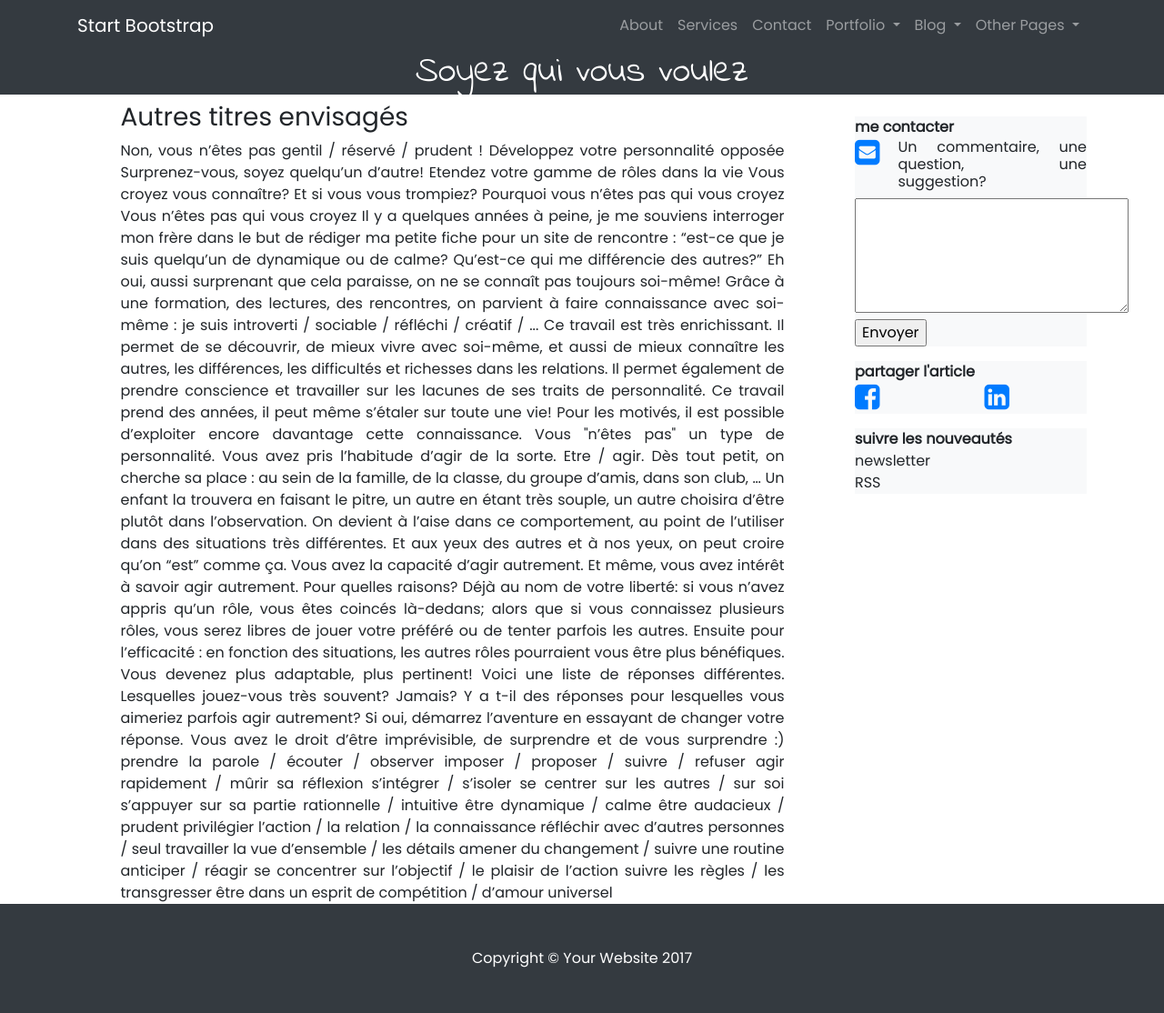
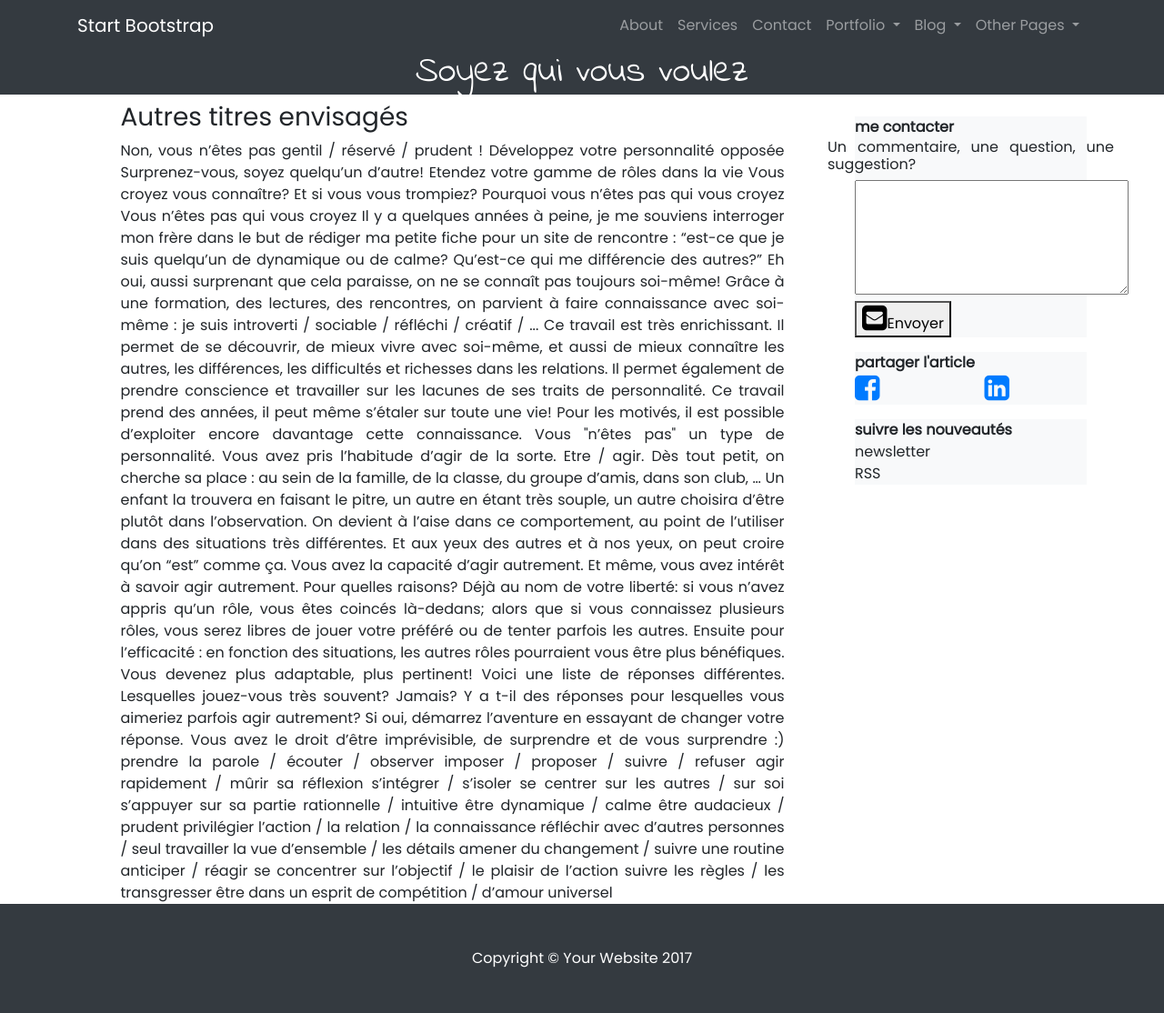
Before and after one commit to OrgaEvolutions/Nathoup.github.io, a Jekyll site: the page built from articles/personnalite.html, in a window 1280 px wide. Shown: the whole page at 91% size. Built offline with Jekyll 4.4.1, drawn with Linux system fonts in a browser that asks for light colours; nearby versions of some CDN libraries; some web fonts are replaced.

Commit message:
Update article.html

```diff
--- a/_layouts/article.html
+++ b/_layouts/article.html
@@ -20,13 +20,14 @@
            <p><div class="bg-light">
             <div class="row"><div class="col"><b>me contacter</b></div></div>
              <div class="row">
-              <div class = "col-md-2"><a href="mailto:{{ site.email }}" class="author-social" target="_blank"><i class="fa fa-2x fa-envelope-square"></i></a></div>
-              <div class = "col-md-10"><h6>Un commentaire, une question, une suggestion?</h6></div>
+              <!--<div class = "col-md-2"><a href="mailto:{{ site.email }}" class="author-social" target="_blank"><i class="fa fa-2x fa-envelope-square"></i></a></div>
+              <div class = "col-md-10">-->
+              <div class="row"><h6>Un commentaire, une question, une suggestion?</h6></div>
              </div>
              <div class="row"><div class="col">
                <form action="https://formspree.io/nathaliehoupert@yahoo.fr" method="POST">
                  <textarea name=Message rows=5></textarea>
-                 <input type=SUBMIT value=Envoyer>
+                <button type=SUBMIT><i class="fa fa-2x fa-envelope-square"></i>Envoyer</button>
               </form>
               </div></div>
            </div></p>
```
